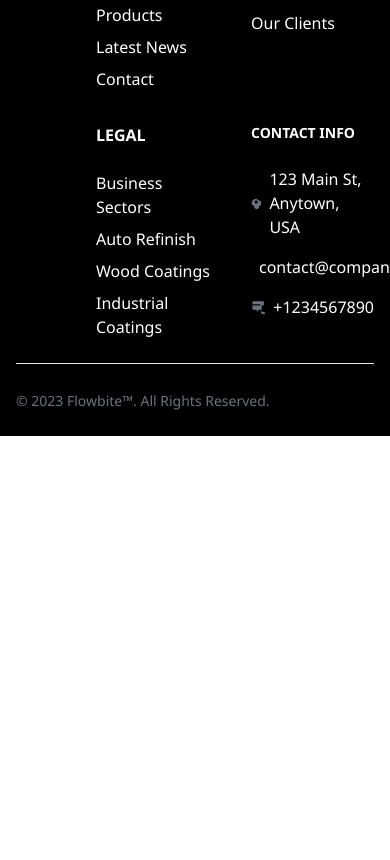
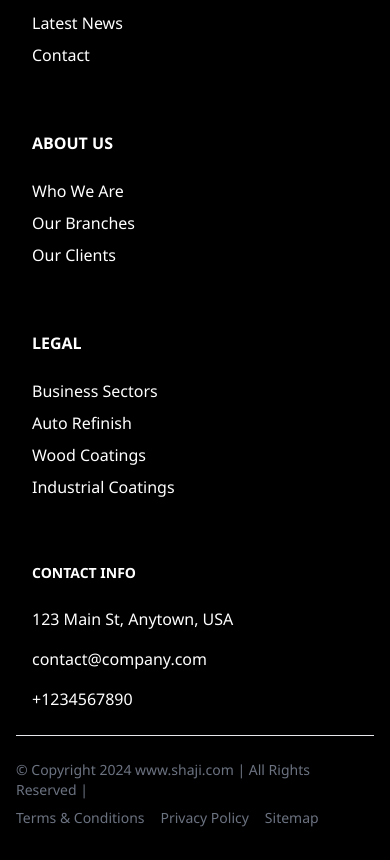
Before and after one commit to Muhammedshahir001/Shaji-paints, a React (Create React App) app: page / in a window 390 px wide. Shown: the part 5392-6252 px from the top of the page. Before the commit the page ends 5828 px from the top, so only its background shows below. Built offline with nearby package versions, Linux system fonts and the light colour scheme.

Commit message:
footer updated

```diff
--- a/src/components/user/Layouts/Footer.jsx
+++ b/src/components/user/Layouts/Footer.jsx
@@ -76,12 +76,12 @@ function Footer() {
               </Link>
             </div>
           </div>
-          <div className="grid grid-cols-2 pl-20 gap-8 sm:gap-6 sm:grid-cols-5">
-            <div>
+          <div className="grid grid-cols-1 md:grid-cols-2 lg:grid-cols-4 xl:grid-cols-5 gap-8 pl-4 sm:pl-8 md:pl-16 lg:pl-20 footer-box">
+            <div className="mb-8 md:mb-0">
               <h1 className="mb-6 text-base font-bold text-white uppercase dark:text-white">
                 Quick Links
               </h1>
-              <ul className="text-gray-500 dark:text-gray-400 ">
+              <ul className="text-gray-500 dark:text-gray-400">
                 <li className="mt-2">
                   <Link href="#" className="hover:underline text-white">
                     Become a Distributor
@@ -104,7 +104,7 @@ function Footer() {
                 </li>
               </ul>
             </div>
-            <div>
+            <div className="mb-8 md:mb-0">
               <h1 className="mb-6 text-base font-bold text-white uppercase dark:text-white">
                 About us
               </h1>
@@ -126,7 +126,7 @@ function Footer() {
                 </li>
               </ul>
             </div>
-            <div>
+            <div className="mb-8 md:mb-0">
               <h1 className="mb-6 text-base font-bold text-white uppercase dark:text-white">
                 Legal
               </h1>
@@ -159,46 +159,16 @@ function Footer() {
               </h2>
               <ul className="text-white dark:text-gray-400 font-medium">
                 <li className="flex items-center mb-4">
-                  <svg
-                    xmlns="http://www.w3.org/2000/svg"
-                    className="h-5 w-5 mr-2 text-gray-500"
-                    viewBox="0 0 20 20"
-                    fill="currentColor"
-                  >
-                    <path d="M10 2c-3.07 0-5.7 1.6-7.23 4C1.77 7.36 1 8.62 1 10c0 2.76 2.24 5 5 5h.38c-.25.58-.38 1.24-.38 1.92 0 2.76 2.24 5 5 5s5-2.24 5-5c0-.68-.13-1.34-.38-1.92h.38c2.76 0 5-2.24 5-5 0-2.21-1.79-4-4-4zm0 9c-1.65 0-3-1.35-3-3s1.35-3 3-3 3 1.35 3 3-1.35 3-3 3z" />
-                  </svg>
                   <span className="hover:underline text-white">
                     123 Main St, Anytown, USA
                   </span>
                 </li>
                 <li className="flex items-center mb-4">
-                  <svg
-                    xmlns="http://www.w3.org/2000/svg"
-                    className="h-5 w-5 mr-2 text-gray-500"
-                    viewBox="0 0 20 20"
-                    fill="currentColor"
-                  >
-                    <path
-                      fill-rule="evenodd"
-                      d="M19 3a2 2 0 0 1 2 2v10a2 2 0 0 1-2 2H5a2 2 0 0 1-2-2V5a2 2 0 0 1 2-2h14zM8 10.5A1.5 1.5 0 0 1 9.5 12h1A1.5 1.5 0 0 1 12 10.5V8A1.5 1.5 0 0 1 13.5 6h-3A1.5 1.5 0 0 1 9 7.5v3zm7-1h-3v-1h3v1z"
-                    />
-                  </svg>
                   <span className="hover:underline text-white">
                     contact@company.com
                   </span>
                 </li>
                 <li className="flex items-center">
-                  <svg
-                    xmlns="http://www.w3.org/2000/svg"
-                    className="h-5 w-5 mr-2 text-gray-500"
-                    viewBox="0 0 20 20"
-                    fill="currentColor"
-                  >
-                    <path
-                      fill-rule="evenodd"
-                      d="M2 3a1 1 0 0 1 1-1h14a1 1 0 0 1 1 1v4a1 1 0 0 1-1 1H3a1 1 0 0 1-1-1V3zm0 10a1 1 0 0 0 1 1h5v3l3-3h3a1 1 0 0 0 1-1v-4a1 1 0 0 0-1-1h-1V7a1 1 0 0 0-1-1H3a1 1 0 0 0-1 1v6zm15.293 6.707a1 1 0 0 1-1.414 0l-2-2a1 1 0 0 1 1.414-1.414L19 17.586l2.293-2.293a1 1 0 0 1 1.414 1.414l-3 3z"
-                    />
-                  </svg>
                   <span className="hover:underline text-white">
                     +1234567890
                   </span>
@@ -207,15 +177,26 @@ function Footer() {
             </div>
           </div>
         </div>
-        <hr className="my-6 border-gray-200 sm:mx-auto dark:border-gray-700 lg:my-8" />
-        <div className="sm:flex sm:items-center sm:justify-between">
-          <span className="text-sm text-gray-500 sm:text-center dark:text-gray-400">
-            © 2023{" "}
-            <Link href="https://flowbite.com/" className="hover:underline">
-              Flowbite™
-            </Link>
-            . All Rights Reserved.
+        <div className="my-6 sm:mx-auto lg:my-8 border-t border-gray-200 dark:border-gray-700"></div>
+        <div className="flex flex-col sm:flex-row sm:items-center sm:justify-between">
+          <span className="text-sm text-gray-500 sm:text-center dark:text-gray-400 mb-2 sm:mb-0">
+            © Copyright 2024{" "}
+            <a href="https://www.shaji.com/" className="hover:underline">
+              www.shaji.com
+            </a>{" "}
+            | All Rights Reserved |
           </span>
+          <div className="flex flex-wrap">
+            <span className="text-sm text-gray-500 dark:text-gray-400 mr-4 mb-2">
+              Terms & Conditions
+            </span>
+            <span className="text-sm text-gray-500 dark:text-gray-400 mr-4 mb-2">
+              Privacy Policy
+            </span>
+            <span className="text-sm text-gray-500 dark:text-gray-400 mb-2">
+              Sitemap
+            </span>
+          </div>
         </div>
       </div>
     </footer>
--- a/src/index.css
+++ b/src/index.css
@@ -66,6 +66,14 @@ code {
   }
 
 }
+@media  (max-width: 320px){
+  .footer-box{
+    padding-left: 0;
+
+
+  }
+
+}
 
 @media (min-width: 640px) {
   .md:flex {
```
